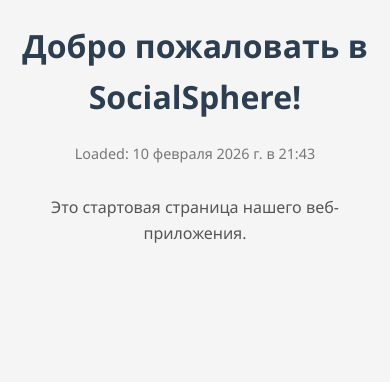
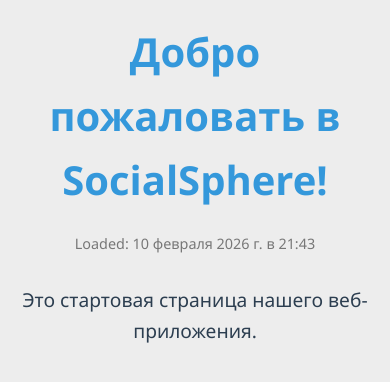
Before and after one commit to senLoveY/social-sphere, a website: page index.html in a window 390 px wide. Drawn offline with Linux system fonts and the light colour scheme.

Commit message:
feat: update primary brand colors in style.css

```diff
--- a/css/style.css
+++ b/css/style.css
@@ -10,13 +10,13 @@ body {
   font-family: 'Segoe UI', Tahoma, Geneva, Verdana, sans-serif;
   line-height: 1.6;
   color: #333;
-  background-color: #f5f5f5;
+  background-color: #EDEDED;
   padding: 20px;
 }
 
 /* Heading styles */
 h1 {
-  color: #2c3e50;
+  color: #3498DB;
   text-align: center;
   margin-bottom: 20px;
   font-size: 2.5rem;
@@ -26,7 +26,7 @@ h1 {
 p {
   text-align: center;
   font-size: 1.2rem;
-  color: #555;
+  color: #2C3E50;
   max-width: 600px;
   margin: 0 auto 30px;
 }
@@ -37,14 +37,3 @@ p {
   margin: 0 auto;
   padding: 0 20px;
 }
-
-/* Responsive design */
-@media (max-width: 768px) {
-  h1 {
-    font-size: 2rem;
-  }
-
-  p {
-    font-size: 1rem;
-  }
-}
--- a/js/script.js
+++ b/js/script.js
@@ -43,7 +43,7 @@ if (heading) {
   });
 }
 
-// Notification function (can be used later)
+// Notification function
 function showNotification(message) {
   console.log('Notification:', message);
 }
```
